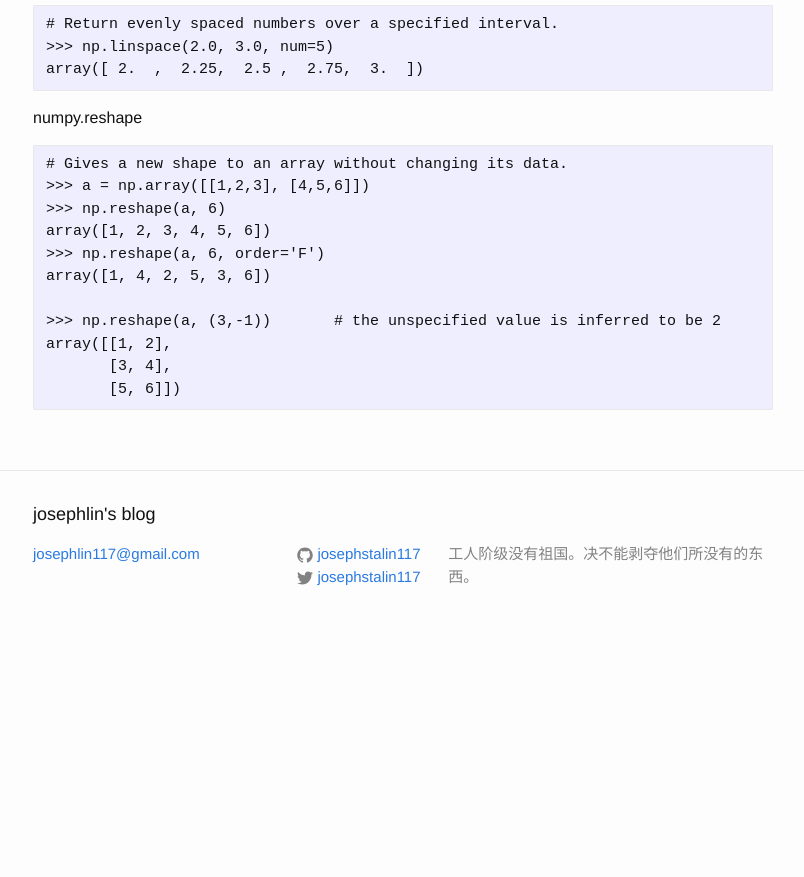
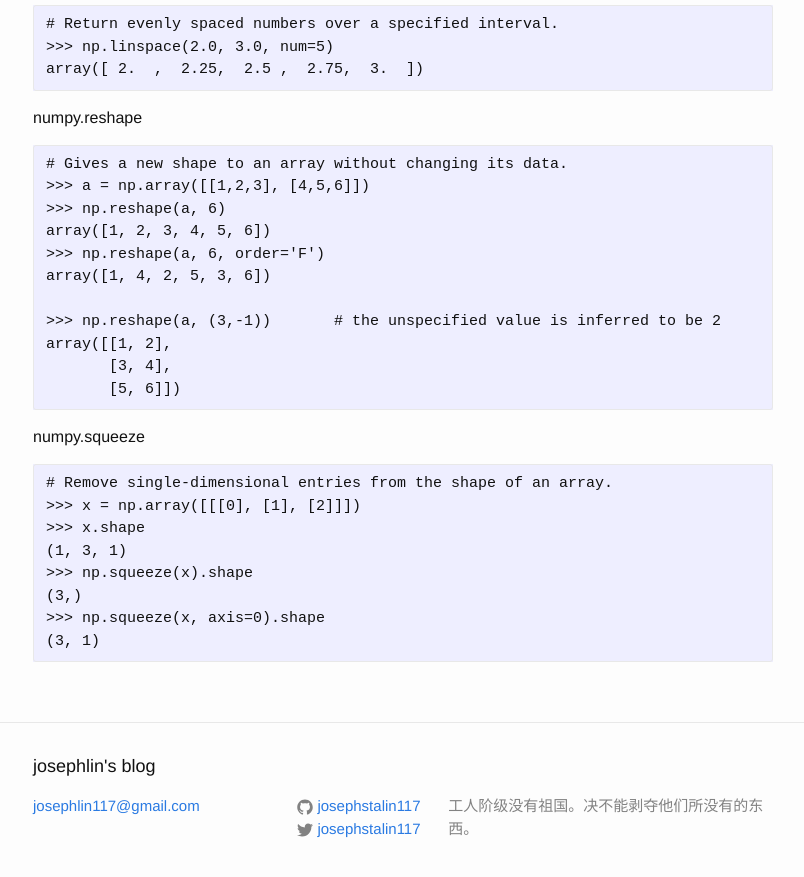
Before and after one commit to josephstalin117/josephstalin117.github.io, a Jekyll site: the page built from _posts/2018-3-3-numpy.markdown, in a window 1280 px wide and 900 px high, scrolled down 6726 px. Shown: the top 877 px of the window, without its empty margins (237-1041 px from the left). Built offline with Jekyll 4.4.1, drawn with Linux system fonts in a browser that asks for light colours; before the commit the page ends 7374 px from its top, so only the background shows below that.

Commit message:
add numpy of squeeze

````diff
--- a/_posts/2018-3-3-numpy.markdown
+++ b/_posts/2018-3-3-numpy.markdown
@@ -304,3 +304,15 @@
        [3, 4],
        [5, 6]])
 ```
+
+numpy.squeeze
+```
+# Remove single-dimensional entries from the shape of an array.
+>>> x = np.array([[[0], [1], [2]]])
+>>> x.shape
+(1, 3, 1)
+>>> np.squeeze(x).shape
+(3,)
+>>> np.squeeze(x, axis=0).shape
+(3, 1)
+```
````
